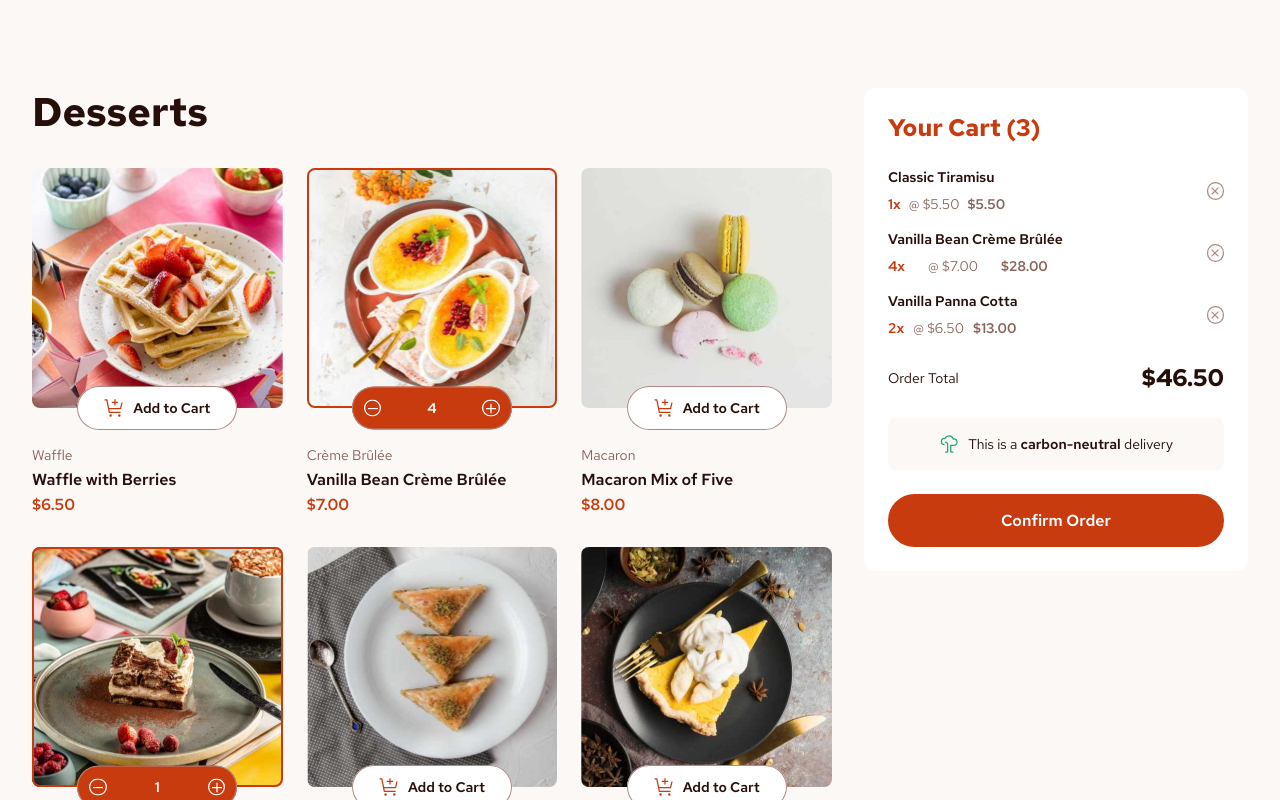
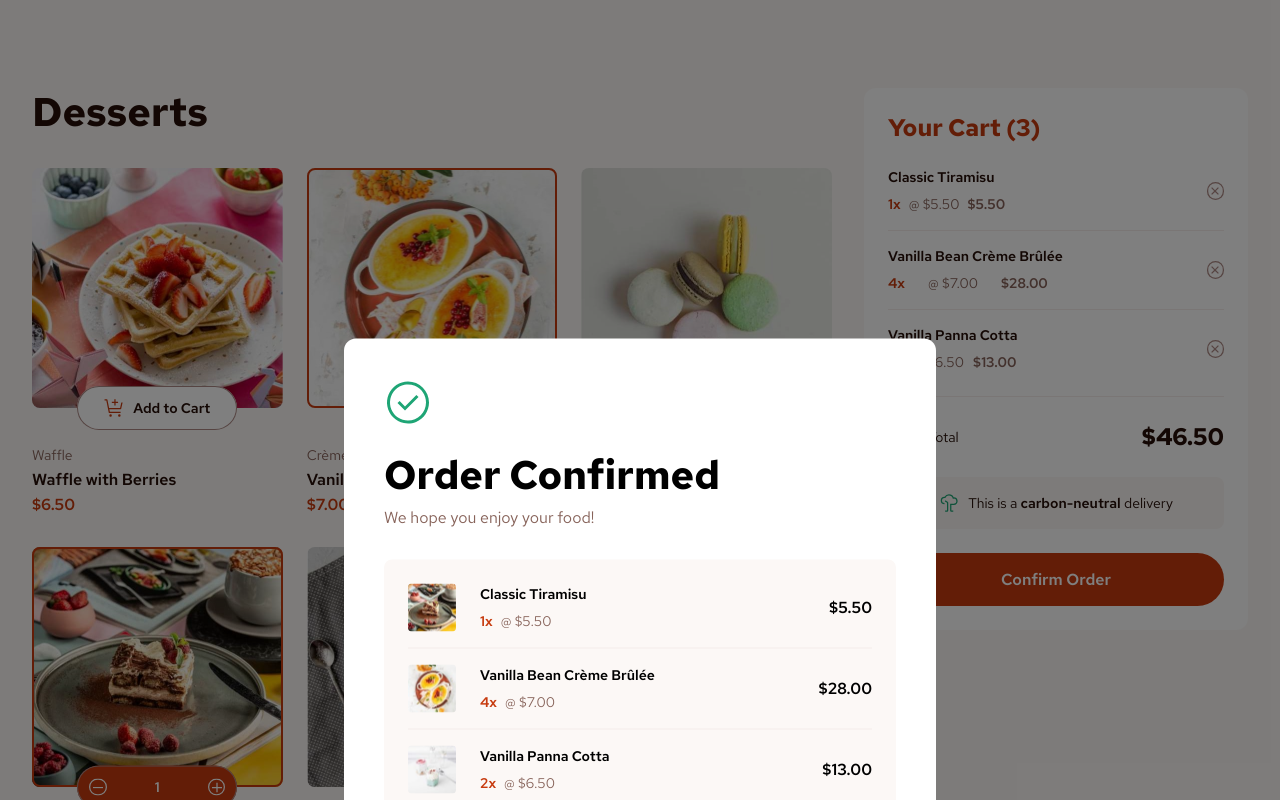
Before and after one commit to FerdinandoGeografo/product-list-with-cart, an Angular app: page / in a window 1280 px wide. Both pictures are taken after a click on the button "Confirm Order". Shown: the top 800 px of the page. Built offline with nearby package versions, Linux system fonts and the light colour scheme.

Commit message:
functionalities implemented, need to refactor and split components

```diff
--- a/src/app/app.component.scss
+++ b/src/app/app.component.scss
@@ -19,7 +19,7 @@
 
   @include mixin.respond(phone) {
     padding: var(--spacing-300);
-    grid-template-columns: repeat(4, auto);
+    grid-template-columns: repeat(4, 1fr);
     column-gap: var(--spacing-150);
   }
 }
--- a/src/app/app.component.ts
+++ b/src/app/app.component.ts
@@ -1,4 +1,4 @@
-import { Component, inject } from '@angular/core';
+import { Component, inject, signal } from '@angular/core';
 import { ProductListComponent } from './ui/product-list/product-list.component';
 import { CartComponent } from './ui/cart/cart.component';
 import { GlobalStoreService } from './data-access/global-store.service';
@@ -10,12 +10,21 @@ import { ConfirmedModalComponent } from './ui/confirmed-modal/confirmed-modal.co
   imports: [ProductListComponent, CartComponent, ConfirmedModalComponent],
   template: `
     <app-product-list [products]="store.products()" />
-    <app-cart [cart]="store.cart()" />
+    <app-cart [cart]="store.cart()" (onConfirmOrder)="dialogOpen.set(true)" />
 
-    <!-- <app-confirmed-modal /> -->
+    @if(dialogOpen()) {
+    <app-confirmed-modal (onStartOrder)="onStartOrder()" />
+    }
   `,
   styleUrl: './app.component.scss',
 })
 export class AppComponent {
   protected store = inject(GlobalStoreService);
+
+  protected dialogOpen = signal<boolean>(false);
+
+  onStartOrder() {
+    this.store.resetCart();
+    this.dialogOpen.update((dialogOpen) => !dialogOpen);
+  }
 }
--- a/src/app/ui/cart/cart.component.scss
+++ b/src/app/ui/cart/cart.component.scss
@@ -25,7 +25,10 @@
     flex-direction: column;
     gap: var(--spacing-200);
 
-    li:not(:last-child) {}
+    li:not(:last-child) {
+      padding-bottom: var(--spacing-200);
+      border-bottom: 1px solid var(--rose-100);
+    }
   }
 
   .item {
@@ -91,6 +94,8 @@
   }
 
   &__total {
+    padding-top: var(--spacing-300);
+    border-top: 1px solid var(--rose-100);
     display: flex;
     align-items: center;
     justify-content: space-between;
--- a/src/app/ui/cart/cart.component.ts
+++ b/src/app/ui/cart/cart.component.ts
@@ -1,4 +1,4 @@
-import { Component, computed, inject, input } from '@angular/core';
+import { Component, inject, input, output } from '@angular/core';
 import { CartItem } from '../../models/cart.model';
 import { CurrencyPipe } from '@angular/common';
 import { GlobalStoreService } from '../../data-access/global-store.service';
@@ -66,6 +66,7 @@ import { GlobalStoreService } from '../../data-access/global-store.service';
       </ul>
 
       @if (cart().length > 0) {
+
       <div class="cart__total">
         <span class="text text--sm text--regular">Order Total</span>
         <span class="text text--lg">{{ store.total() | currency : '$' }}</span>
@@ -79,9 +80,10 @@ import { GlobalStoreService } from '../../data-access/global-store.service';
         </span>
       </div>
 
-      <button class="cart__confirm">
+      <button class="cart__confirm" (click)="onConfirmOrder.emit()">
         <span class="text text--md text--semibold">Confirm Order</span>
       </button>
+
       }
     </aside>
   `,
@@ -90,4 +92,6 @@ import { GlobalStoreService } from '../../data-access/global-store.service';
 export class CartComponent {
   protected store = inject(GlobalStoreService);
   cart = input.required<CartItem[]>();
+
+  onConfirmOrder = output();
 }
--- a/src/app/ui/confirmed-modal/confirmed-modal.component.scss
+++ b/src/app/ui/confirmed-modal/confirmed-modal.component.scss
@@ -1,11 +1,8 @@
 :host {
-  &::after {
-    content: "";
-    position: absolute;
-    inset: 0;
-    background: var(--bg-mask);
-    z-index: 100
-  }
+  position: absolute;
+  inset: 0;
+  background: var(--bg-mask);
+  z-index: 100;
 }
 
 .order {
@@ -47,7 +44,7 @@
 
     li:not(:last-of-type) .order__item {
       padding-bottom: var(--spacing-200);
-      border-bottom: solid 1px var(--rose-100);
+      border-bottom: 1px solid var(--rose-100);
     }
   }
 
@@ -57,7 +54,7 @@
     display: flex;
     align-items: center;
     justify-content: space-between;
-    border-top: solid 1px var(--rose-100);
+    border-top: 1px solid var(--rose-100);
   }
 
   &__btn {
--- a/src/app/ui/confirmed-modal/confirmed-modal.component.ts
+++ b/src/app/ui/confirmed-modal/confirmed-modal.component.ts
@@ -1,13 +1,14 @@
-import { Component, inject, input } from '@angular/core';
+import { Component, inject, output } from '@angular/core';
 import { GlobalStoreService } from '../../data-access/global-store.service';
 import { CurrencyPipe } from '@angular/common';
+import { animate, style, transition, trigger } from '@angular/animations';
 
 @Component({
   selector: 'app-confirmed-modal',
   standalone: true,
   imports: [CurrencyPipe],
   template: `
-    <dialog #dialogRef class="order">
+    <dialog class="order" @modalAnimation>
       <div class="order__title-box">
         <img class="order__icon" src="images/icon-order-confirmed.svg" alt="" />
         <h1 class="text text--xl">Order Confirmed</h1>
@@ -57,14 +58,32 @@ import { CurrencyPipe } from '@angular/common';
         </div>
       </div>
 
-      <button class="order__btn">
+      <button class="order__btn" (click)="onStartOrder.emit()">
         <span class="text text--md">Start New Order</span>
       </button>
     </dialog>
   `,
   styleUrl: './confirmed-modal.component.scss',
+  animations: [
+    trigger('modalAnimation', [
+      transition(':enter', [
+        style({ opacity: 0, scale: '0.8' }),
+        animate(
+          '300ms cubic-bezier(0.68, -0.55, 0.27, 1.75)',
+          style({ opacity: 1, scale: '1' })
+        ),
+      ]),
+      transition(':leave', [
+        animate(
+          '300ms cubic-bezier(0.68, -0.55, 0.27, 1.75)',
+          style({ opacity: 0, scale: '0.8' })
+        ),
+      ]),
+    ]),
+  ],
 })
 export class ConfirmedModalComponent {
   protected store = inject(GlobalStoreService);
-  open = input<boolean>(false);
+
+  onStartOrder = output();
 }
--- a/src/app/ui/product-list/product-list.component.scss
+++ b/src/app/ui/product-list/product-list.component.scss
@@ -4,7 +4,7 @@
   grid-column: 1 / span 8;
 
   @include mixin.respond(tablet) {
-    grid-column-end: -1;
+    grid-column: 1 / -1;
   }
 }
 
```
